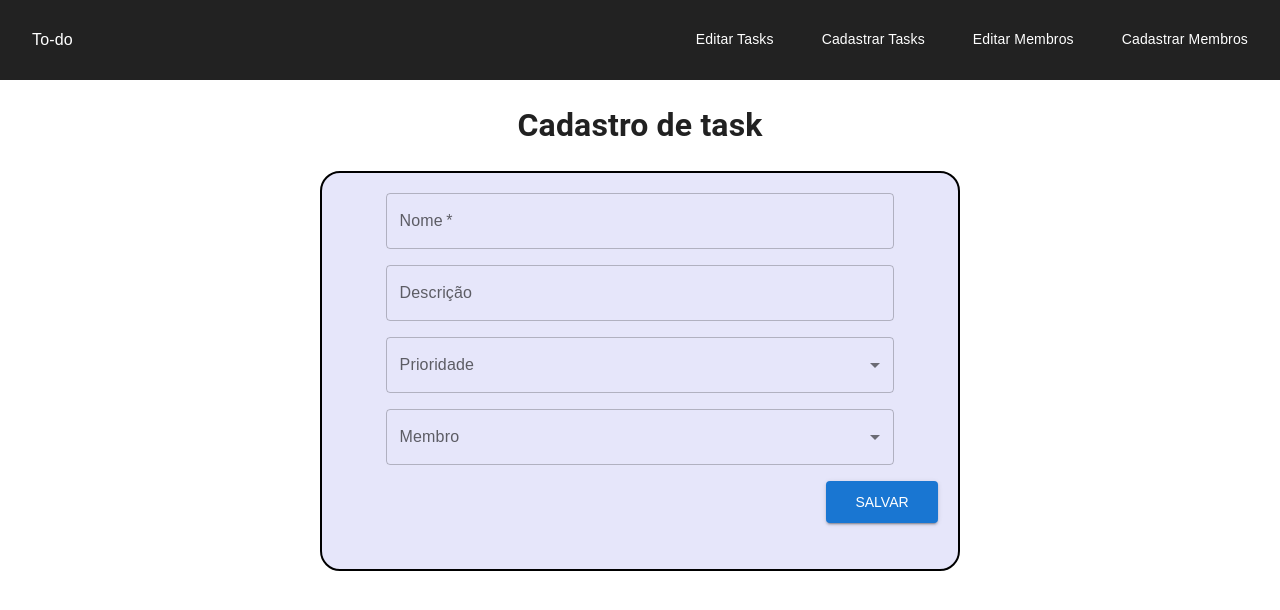
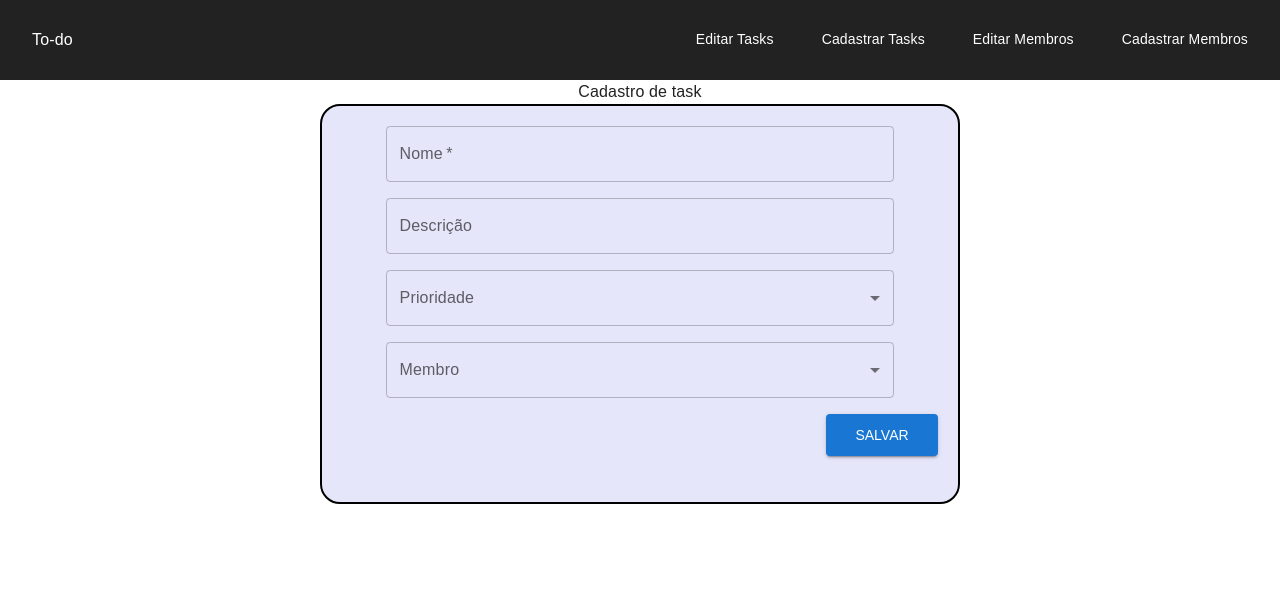
Before and after one commit to ldcss/Desafio-Todo-Front, a React (Create React App) app: page /form in a window 1280 px wide. Shown: the top 610 px of the page. Built offline with nearby package versions, Linux system fonts and the light colour scheme; the HTML template or start-up script is replaced by a standard one.

Commit message:
<refact> change h1 to typography in todo

```diff
--- a/src/pages/Form/index.tsx
+++ b/src/pages/Form/index.tsx
@@ -7,6 +7,7 @@ import {
   Select,
   SelectChangeEvent,
   TextField,
+  Typography,
 } from '@mui/material';
 import { FormComponent, Container } from './style';
 import { ChangeEvent, FormEvent, useState } from 'react';
@@ -41,7 +42,7 @@ function Form() {
   return (
     <Container>
       <ToastContainer position='top-right' />
-      <h1>Cadastro de task</h1>
+      <Typography>Cadastro de task</Typography>
       <FormComponent onSubmit={submit}>
         <div
           style={{
```
